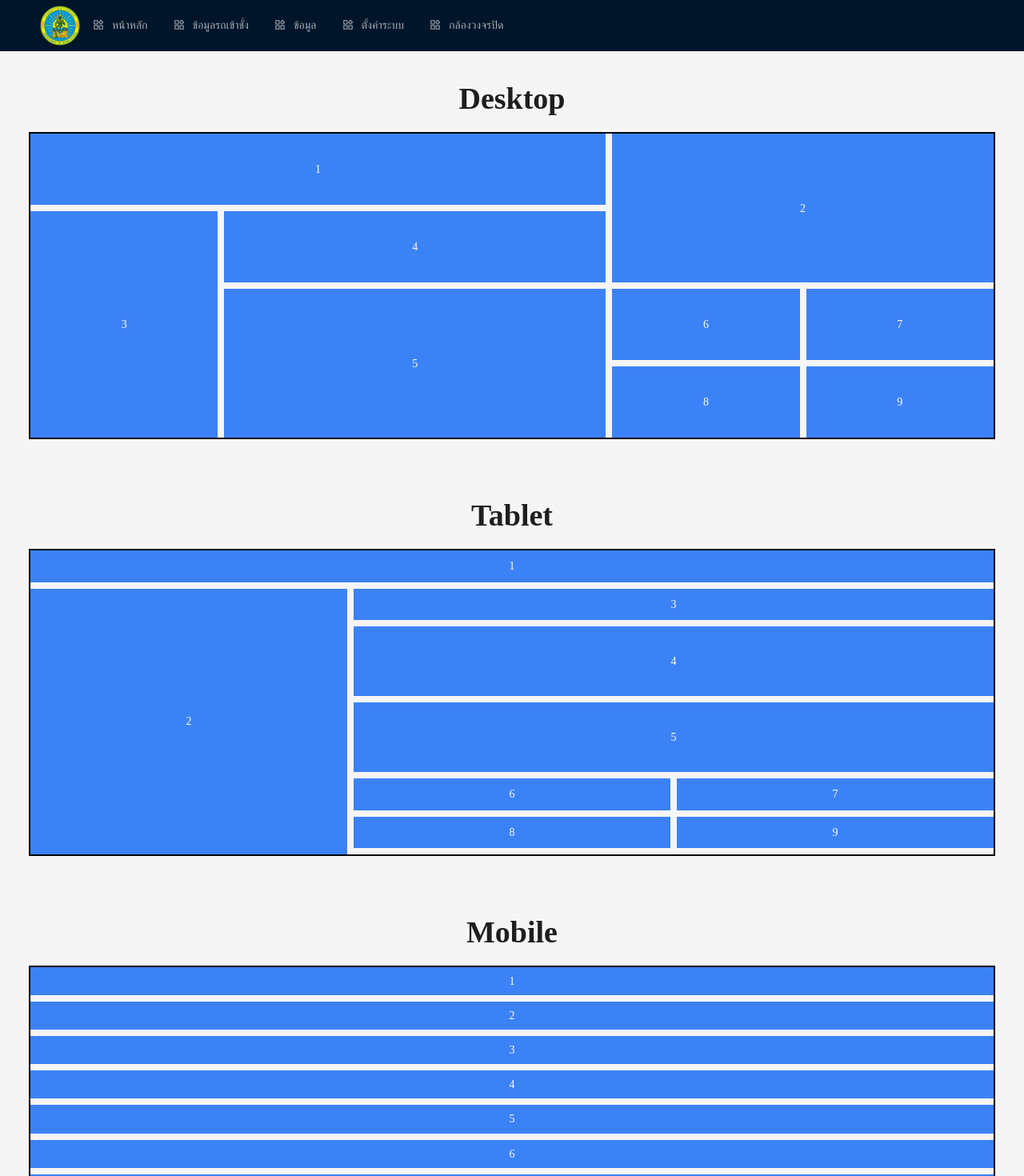
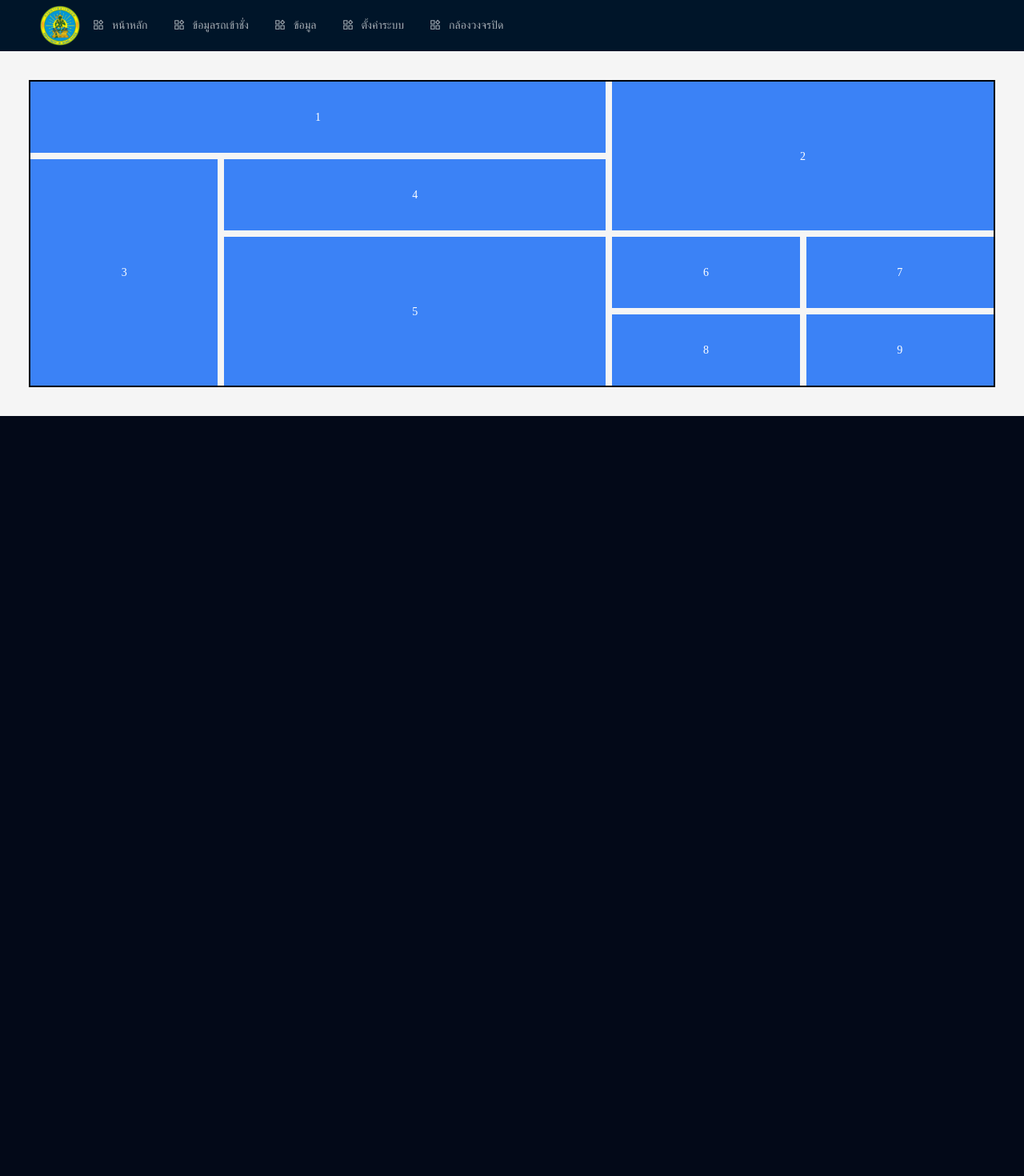
Before and after one commit to PlaymakerDev/dpt-ruralroad, a Next.js app: page /dashboard in a window 1280 px wide. Shown: the top 1470 px of the page at 80% size. After the commit the page ends 800 px from the top, so only its background shows below. Built offline with nearby package versions, Linux system fonts and the light colour scheme.

Commit message:
UpdateResponseLayout

```diff
--- /dev/null
+++ b/admin/dashboard/features/components/DasktopLayout.js
@@ -0,0 +1,21 @@
+
+const DesktopLayout = () => {
+  return (
+    <>
+    <div className='hidden lg:grid grid-cols-5 grid-rows-4 gap-2 w-full border-2 border-black mx-auto justify-items-center h-96'>
+      {/* Content */}
+      <div className='bg-blue-500 flex items-center justify-center text-white col-span-3 w-full h-full'>1</div>
+      <div className='bg-blue-500 flex items-center justify-center text-white col-span-2 row-span-2 w-full h-full'>2</div>
+      <div className='bg-blue-500 flex items-center justify-center text-white col-span-1 row-span-3 w-full h-full'>3</div>
+      <div className='bg-blue-500 flex items-center justify-center text-white col-span-2 row-span-1 w-full h-full'>4</div>
+      <div className='bg-blue-500 flex items-center justify-center text-white col-span-2 row-span-2 w-full h-full'>5</div>
+      <div className='bg-blue-500 flex items-center justify-center text-white col-span-1 row-span-1 w-full h-full'>6</div>
+      <div className='bg-blue-500 flex items-center justify-center text-white col-span-1 row-span-1 w-full h-full'>7</div>
+      <div className='bg-blue-500 flex items-center justify-center text-white col-span-1 row-span-1 w-full h-full'>8</div>
+      <div className='bg-blue-500 flex items-center justify-center text-white col-span-1 row-span-1 w-full h-full'>9</div>
+    </div>
+    </>
+  );
+};
+
+export default DesktopLayout;
--- /dev/null
+++ b/admin/dashboard/features/components/MobileLayout.js
@@ -0,0 +1,21 @@
+
+const MobileLayout = () => {
+  return (
+    <>
+    <div className='md:hidden grid grid-cols-1 gap-2 w-full border-2 border-black mx-auto justify-items-center h-96'>
+      {/* Content */}
+      <div className='bg-blue-500 flex items-center justify-center text-white w-full h-full'>1</div>
+      <div className='bg-blue-500 flex items-center justify-center text-white w-full h-full'>2</div>
+      <div className='bg-blue-500 flex items-center justify-center text-white w-full h-full'>3</div>
+      <div className='bg-blue-500 flex items-center justify-center text-white w-full h-full'>4</div>
+      <div className='bg-blue-500 flex items-center justify-center text-white w-full h-full'>5</div>
+      <div className='bg-blue-500 flex items-center justify-center text-white w-full h-full'>6</div>
+      <div className='bg-blue-500 flex items-center justify-center text-white w-full h-full'>7</div>
+      <div className='bg-blue-500 flex items-center justify-center text-white w-full h-full'>8</div>
+      <div className='bg-blue-500 flex items-center justify-center text-white w-full h-full'>9</div>
+    </div>
+    </>
+  );
+};
+
+export default MobileLayout;
--- /dev/null
+++ b/admin/dashboard/features/components/TabletLayout.js
@@ -0,0 +1,22 @@
+
+
+const TabletLayout = () => {
+  return (
+    <>
+    <div className='hidden md:grid lg:hidden grid-cols-3 grid-rows-8 gap-2 w-full border-2 border-black mx-auto justify-items-center h-96'>
+      {/* Content */}
+      <div className='bg-blue-500 flex items-center justify-center text-white col-span-3 w-full h-full'>1</div>
+      <div className='bg-blue-500 flex items-center justify-center text-white col-span-1 row-span-8 w-full h-full'>2</div>
+      <div className='bg-blue-500 flex items-center justify-center text-white col-span-2 row-span-1 w-full h-full'>3</div>
+      <div className='bg-blue-500 flex items-center justify-center text-white col-span-2 row-span-2 w-full h-full'>4</div>
+      <div className='bg-blue-500 flex items-center justify-center text-white col-span-2 row-span-2 w-full h-full'>5</div>
+      <div className='bg-blue-500 flex items-center justify-center text-white col-span-1 row-span-1 w-full h-full'>6</div>
+      <div className='bg-blue-500 flex items-center justify-center text-white col-span-1 row-span-1 w-full h-full'>7</div>
+      <div className='bg-blue-500 flex items-center justify-center text-white col-span-1 row-span-1 w-full h-full'>8</div>
+      <div className='bg-blue-500 flex items-center justify-center text-white col-span-1 row-span-1 w-full h-full'>9</div>
+    </div>
+    </>
+  );
+};
+
+export default TabletLayout;
--- a/admin/dashboard/features/screen/index.js
+++ b/admin/dashboard/features/screen/index.js
@@ -2,6 +2,9 @@ import DashboardNav from '../components/DashboardNav'
 import { Layout } from 'antd';
 import DashboardContent from '../components/DashboardContent';
 import { Typography } from "antd";
+import DesktopLayout from '../components/DasktopLayout';
+import TabletLayout from '../components/TabletLayout';
+import MobileLayout from '../components/MobileLayout';
 
 const DashboardScreen = () => {
 
@@ -10,51 +13,12 @@ const DashboardScreen = () => {
     <main className=' w-full h-screen '>
       <Layout >
         <DashboardNav />
-
-      <DashboardContent>
-      <Typography.Title className='text-center'>Desktop</Typography.Title>
-      <div className='grid grid-cols-5 grid-rows-4 gap-2 w-full border-2 border-black mx-auto -lg justify-items-center h-96'>
-        <div className='bg-blue-500 flex items-center justify-center text-white col-span-3 w-full h-full'>1</div>
-        <div className='bg-blue-500 flex items-center justify-center text-white col-span-2 row-span-2 w-full h-full'>2</div>
-        <div className='bg-blue-500 flex items-center justify-center text-white col-span-1 row-span-3 w-full h-full'>3</div>
-        <div className='bg-blue-500 flex items-center justify-center text-white col-span-2 row-span-1 w-full h-full'>4</div>
-        <div className='bg-blue-500 flex items-center justify-center text-white col-span-2 row-span-2 w-full h-full'>5</div>
-        <div className='bg-blue-500 flex items-center justify-center text-white col-span-1 row-span-1 w-full h-full'>6</div>
-        <div className='bg-blue-500 flex items-center justify-center text-white col-span-1 row-span-1 w-full h-full'>7</div>
-        <div className='bg-blue-500 flex items-center justify-center text-white col-span-1 row-span-1 w-full h-full'>8</div>
-        <div className='bg-blue-500 flex items-center justify-center text-white col-span-1 row-span-1 w-full h-full'>9</div>
-      </div>
-      </DashboardContent>
-      <DashboardContent>
-      <Typography.Title className='text-center'>Tablet</Typography.Title>
-      <div className='grid grid-cols-3 grid-rows-8 gap-2 w-full border-2 border-black mx-auto  justify-items-center h-96'>
-        <div className='bg-blue-500 flex items-center justify-center text-white col-span-3 w-full h-full'>1</div>
-        <div className='bg-blue-500 flex items-center justify-center text-white col-span-1 row-span-8 w-full h-full'>2</div>
-        <div className='bg-blue-500 flex items-center justify-center text-white col-span-2 row-span-1 w-full h-full'>3</div>
-        <div className='bg-blue-500 flex items-center justify-center text-white col-span-2 row-span-2 w-full h-full'>4</div>
-        <div className='bg-blue-500 flex items-center justify-center text-white col-span-2 row-span-2 w-full h-full'>5</div>
-        <div className='bg-blue-500 flex items-center justify-center text-white col-span-1 row-span-1 w-full h-full'>6</div>
-        <div className='bg-blue-500 flex items-center justify-center text-white col-span-1 row-span-1 w-full h-full'>7</div>
-        <div className='bg-blue-500 flex items-center justify-center text-white col-span-1 row-span-1 w-full h-full'>8</div>
-        <div className='bg-blue-500 flex items-center justify-center text-white col-span-1 row-span-1 w-full h-full'>9</div>
-      </div>
-      </DashboardContent>
-      <DashboardContent>
-      <Typography.Title className='text-center'>Mobile</Typography.Title>
-      <div className='grid grid-cols-1  gap-2 w-full border-2 border-black mx-auto  justify-items-center h-96'>
-        <div className='bg-blue-500 flex items-center justify-center text-white  w-full h-full'>1</div>
-        <div className='bg-blue-500 flex items-center justify-center text-white  w-full h-full'>2</div>
-        <div className='bg-blue-500 flex items-center justify-center text-white w-full h-full'>3</div>
-        <div className='bg-blue-500 flex items-center justify-center text-white w-full h-full'>4</div>
-        <div className='bg-blue-500 flex items-center justify-center text-white  w-full h-full'>5</div>
-        <div className='bg-blue-500 flex items-center justify-center text-white  w-full h-full'>6</div>
-        <div className='bg-blue-500 flex items-center justify-center text-white  w-full h-full'>7</div>
-        <div className='bg-blue-500 flex items-center justify-center text-white w-full h-full'>8</div>
-        <div className='bg-blue-500 flex items-center justify-center text-white  w-full h-full'>9</div>
-      </div>
-      </DashboardContent>
-    </Layout>
-
+        <DashboardContent>
+          <DesktopLayout />
+          <TabletLayout />
+          <MobileLayout />
+        </DashboardContent>
+      </Layout>
     </main>
   )
 }
```
